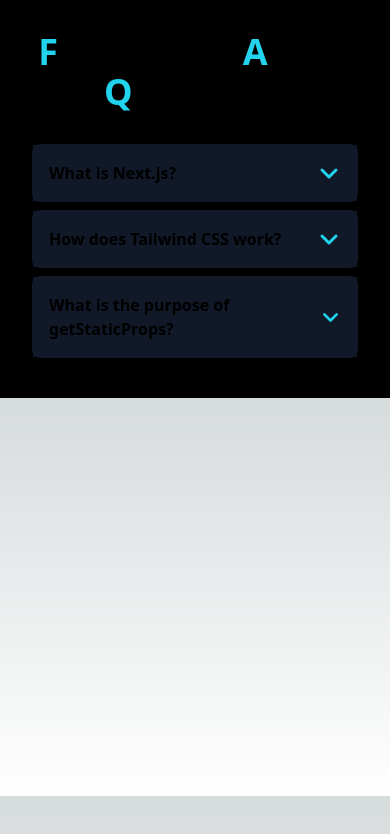
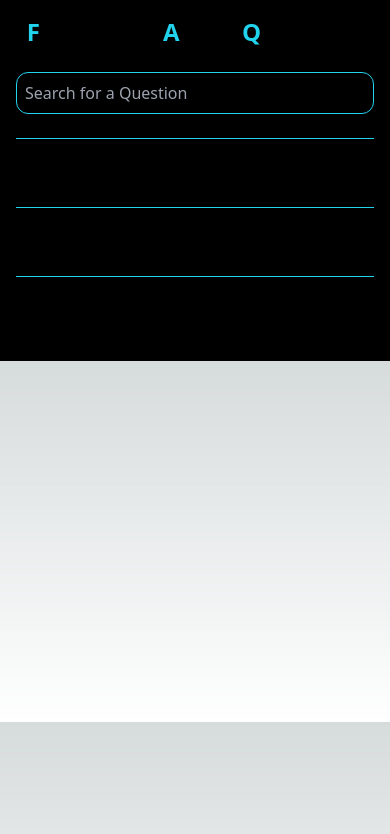
Before and after one commit to RichardZhang01/faq-page, a Next.js app: page /faq in a window 390 px wide. Shown: the top 834 px of the page. Built offline with nearby package versions, Linux system fonts and the light colour scheme.

Commit message:
adjust styles. add search bar component. add responsive styling.

```diff
--- a/src/pages/faq.js
+++ b/src/pages/faq.js
@@ -1,4 +1,4 @@
-import { useState } from "react";
+import { useState, useRef } from "react";
 const faqs = [
   {
     question: "What is Next.js?",
@@ -17,20 +17,24 @@
 
 const Accordion = ({ question, answer }) => {
   const [isOpen, setIsOpen] = useState(false);
+  const contentRef = useRef(null);
 
   return (
-    <div className="border border-gray-900 rounded-lg mb-2">
+    <div className="rounded-lg mb-4">
       <button
-        className="w-full p-4 text-left bg-gray-900 hover:bg-gray-700"
+        className="w-full p-4 sm:p-5 md:p-6 text-left bg-black hover:bg-gray-900 border-t border-cyan-400"
         onClick={() => setIsOpen(!isOpen)}
       >
         <div className="flex justify-between items-center">
-          <span className="font-semibold">{question}</span>
+          <span className="font-semibold text-sm sm:text-base md:text-lg">
+            {question}
+          </span>
           <svg
-            className={`stroke-cyan-400 w-6 h-6 transform transition-transform duration-300 ${
+            className={`w-5 h-5 sm:w-6 sm:h-6 transform transition-transform duration-300 ${
               isOpen ? "rotate-180" : ""
             }`}
             fill="none"
+            stroke="currentColor"
             viewBox="0 0 24 24"
             xmlns="http://www.w3.org/2000/svg"
           >
@@ -43,28 +47,70 @@
           </svg>
         </div>
       </button>
-      {isOpen && (
-        <div className="p-4 bg-gray-800">
-          <p>{answer}</p>
+      <div
+        ref={contentRef}
+        className="overflow-hidden transition-all duration-300 ease-in-out"
+        style={{
+          maxHeight: isOpen ? `${contentRef.current.scrollHeight}px` : "0px",
+        }}
+      >
+        <div className="px-4 py-2 sm:px-5 sm:py-3 md:px-6 md:py-4 bg-black">
+          <p className="text-sm sm:text-base md:text-lg">{answer}</p>
         </div>
-      )}
+      </div>
     </div>
   );
 };
 
-export default function FAQ() {
+const SearchBar = ({ searchTerm, handleSearch }) => (
+  <div className="mb-6 sm:mb-8 max-w-md sm:max-w-lg md:max-w-xl lg:max-w-2xl mx-auto">
+    <input
+      type="text"
+      placeholder="Search for a Question"
+      value={searchTerm}
+      onChange={handleSearch}
+      className="w-full p-2 sm:p-3 md:p-4 rounded-xl border border-cyan-400 bg-black text-white placeholder-gray-400 focus:outline-none focus:border-white"
+    />
+  </div>
+);
+
+const FAQ = () => {
+  const [filteredFaqs, setFilteredFaqs] = useState(faqs);
+  const [searchTerm, setSearchTerm] = useState("");
+
+  const handleSearch = (e) => {
+    const searchValue = e.target.value.toLowerCase();
+    setSearchTerm(searchValue);
+
+    const filtered = faqs.filter((faq) =>
+      faq.question.toLowerCase().includes(searchValue)
+    );
+    setFilteredFaqs(filtered);
+  };
+
   return (
-    <div className="p-8 bg-black">
-      <h1 className="mb-8 font-bold text-4xl text-center">
+    <div className="p-4 sm:p-6 md:p-8 bg-black">
+      <h1 className="mb-6 sm:mb-8 font-bold text-2xl sm:text-3xl md:text-4xl text-center">
         <span className="text-cyan-400">F</span>requently{" "}
         <span className="text-cyan-400">A</span>sked{" "}
         <span className="text-cyan-400">Q</span>uestions
       </h1>
-      <div>
-        {faqs.map(({ question, answer }, i) => (
-          <Accordion question={question} answer={answer} key={i} />
-        ))}
+
+      <SearchBar searchTerm={searchTerm} handleSearch={handleSearch} />
+
+      <div className="max-w-md sm:max-w-lg md:max-w-xl lg:max-w-2xl mx-auto">
+        {filteredFaqs.length > 0 ? (
+          filteredFaqs.map(({ question, answer }, i) => (
+            <Accordion question={question} answer={answer} key={i} />
+          ))
+        ) : (
+          <p className="text-center text-white">
+            No questions found matching your query
+          </p>
+        )}
       </div>
     </div>
   );
-}
+};
+
+export default FAQ;
```
